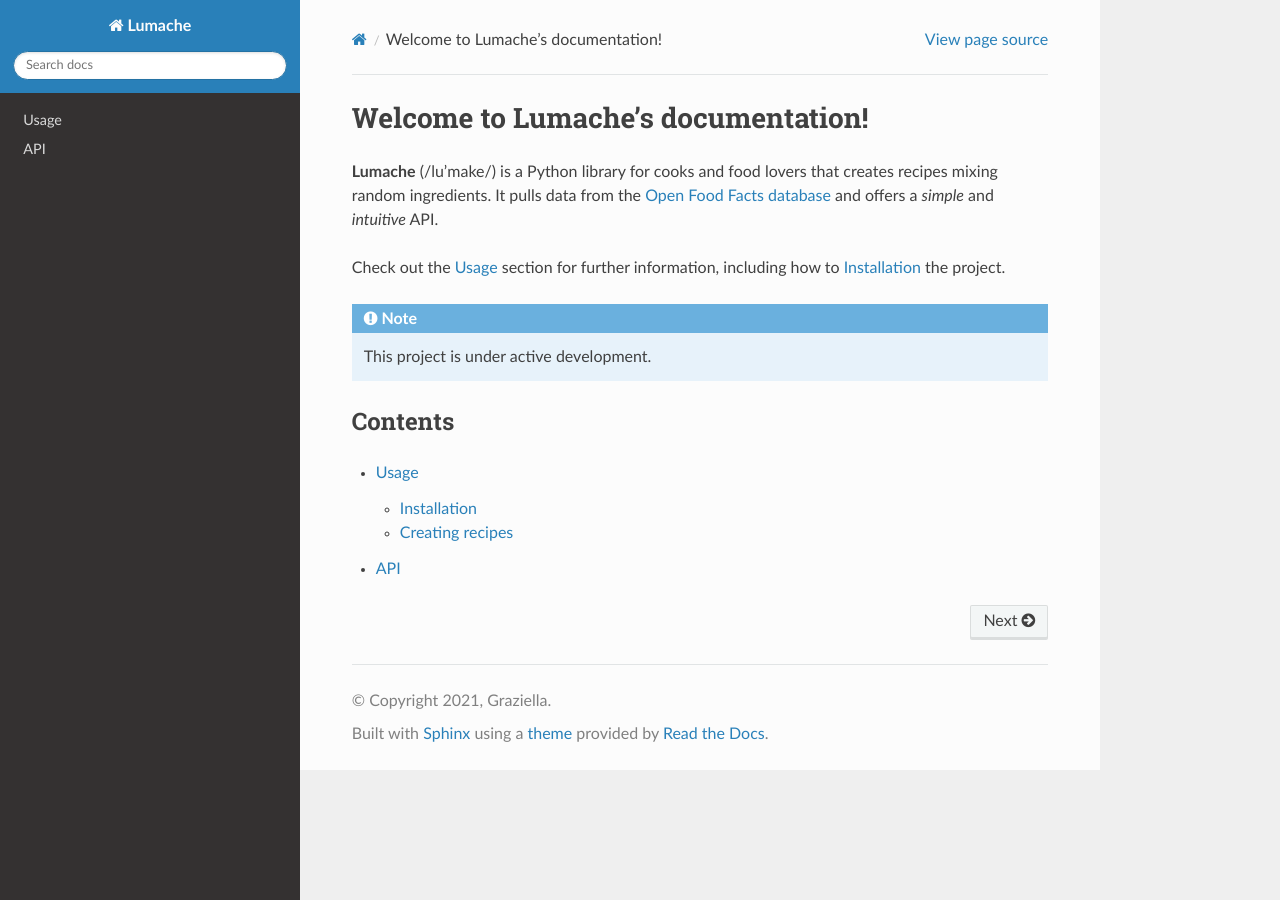
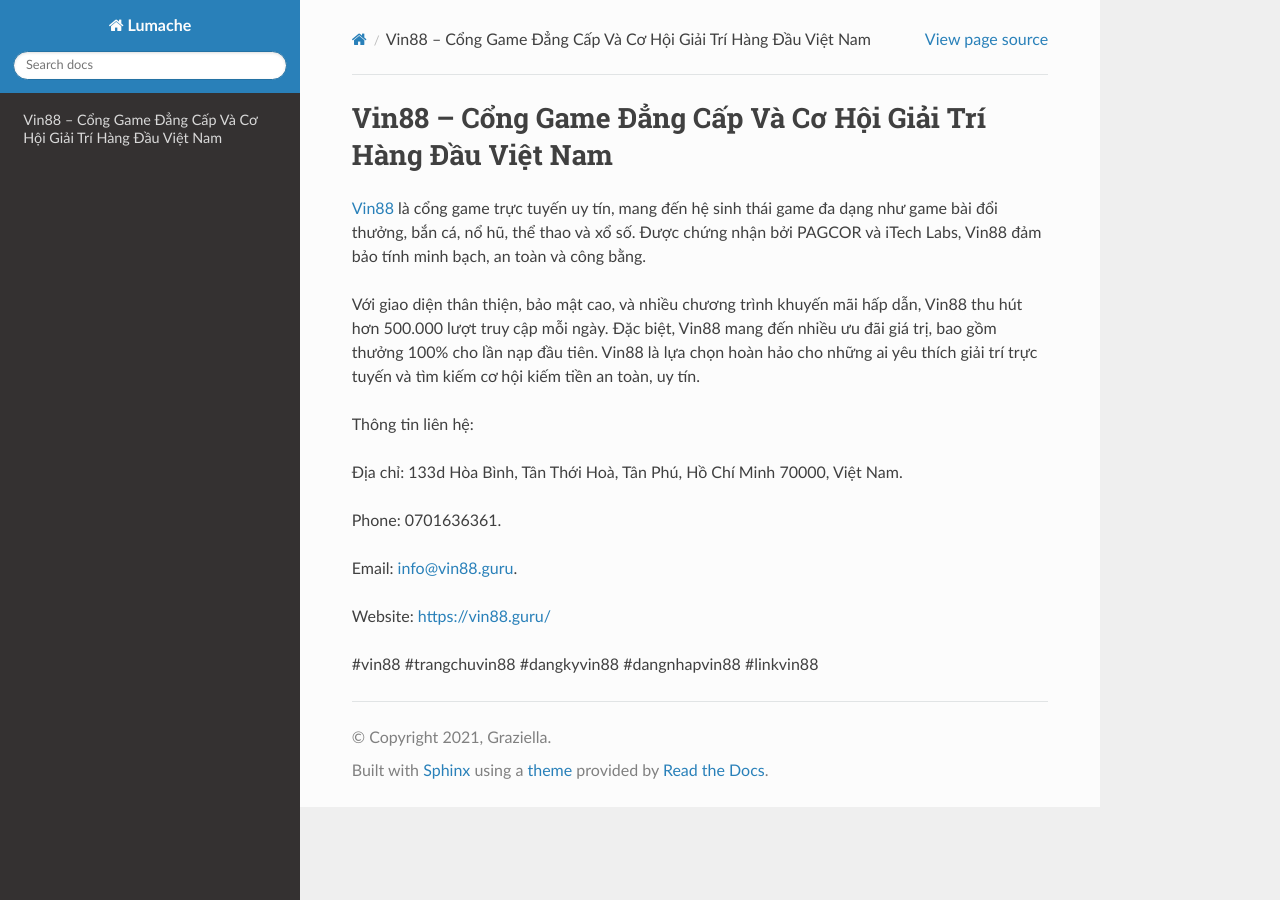
Before and after one commit to moonneil524kawb/vin88guru, a Sphinx documentation site: the page built from docs/source/index.rst, in a window 1280 px wide. Built offline with Sphinx 7.4.7 and the Read the Docs theme 3.1.0, drawn with Linux system fonts in a browser that asks for light colours.

Commit message:
Update index.rst

```diff
--- a/docs/source/index.rst
+++ b/docs/source/index.rst
@@ -1,22 +1,18 @@
-Welcome to Lumache's documentation!
+Vin88 – Cổng Game Đẳng Cấp Và Cơ Hội Giải Trí Hàng Đầu Việt Nam
 ===================================
 
-**Lumache** (/lu'make/) is a Python library for cooks and food lovers
-that creates recipes mixing random ingredients.
-It pulls data from the `Open Food Facts database <https://world.openfoodfacts.org/>`_
-and offers a *simple* and *intuitive* API.
+`Vin88 <https://vin88.guru/>`_ là cổng game trực tuyến uy tín, mang đến hệ sinh thái game đa dạng như game bài đổi thưởng, bắn cá, nổ hũ, thể thao và xổ số. Được chứng nhận bởi PAGCOR và iTech Labs, Vin88 đảm bảo tính minh bạch, an toàn và công bằng.
 
-Check out the :doc:`usage` section for further information, including
-how to :ref:`installation` the project.
+Với giao diện thân thiện, bảo mật cao, và nhiều chương trình khuyến mãi hấp dẫn, Vin88 thu hút hơn 500.000 lượt truy cập mỗi ngày. Đặc biệt, Vin88 mang đến nhiều ưu đãi giá trị, bao gồm thưởng 100% cho lần nạp đầu tiên. Vin88 là lựa chọn hoàn hảo cho những ai yêu thích giải trí trực tuyến và tìm kiếm cơ hội kiếm tiền an toàn, uy tín.
 
-.. note::
+Thông tin liên hệ:
 
-   This project is under active development.
+Địa chỉ: 133d Hòa Bình, Tân Thới Hoà, Tân Phú, Hồ Chí Minh 70000, Việt Nam.
 
-Contents
---------
+Phone: 0701636361.
 
-.. toctree::
+Email: info@vin88.guru.
 
-   usage
-   api
+Website: https://vin88.guru/
+
+#vin88 #trangchuvin88 #dangkyvin88 #dangnhapvin88 #linkvin88
```
